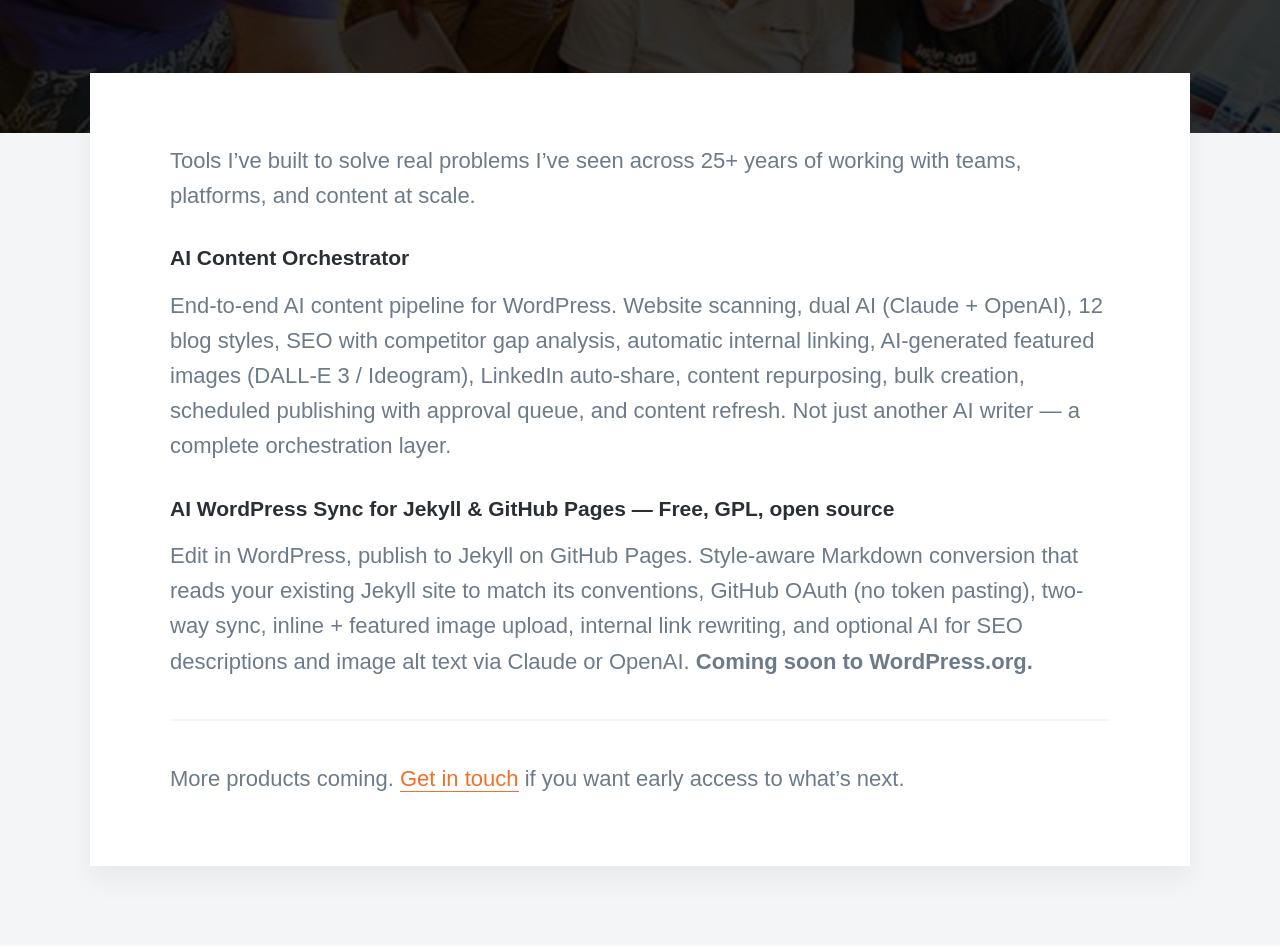
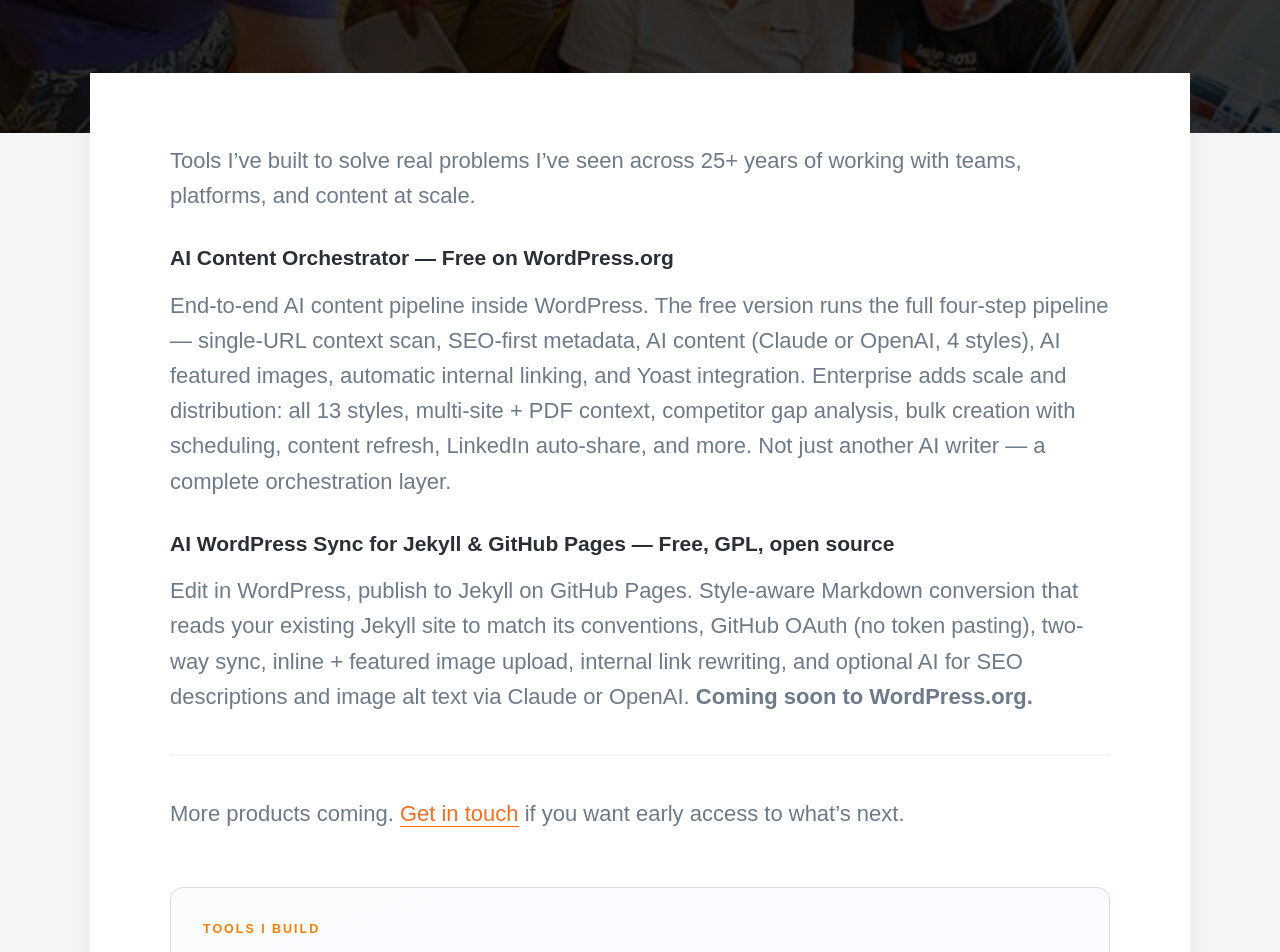
Before and after one commit to raybogman/raybogman.github.io, a Jekyll site: the page built from _pages/products.md, in a window 1280 px wide. Shown: the part 482-1434 px from the top of the page. Built offline with Jekyll 4.4.1, drawn with Linux system fonts in a browser that asks for light colours; nearby versions of some CDN libraries; some web fonts are replaced; some of the changed text lies outside the part shown; grey boxes are pictures that could not be loaded.

Commit message:
Add contextual product CTA block to blog posts + products hub
- New _data/products.yml (single source) + _includes/product-cta.html
- Relevance-matched: posts whose tags intersect a product show matched cards;
  unrelated posts show a single soft 'explore tools' link instead of an
  irrelevant push; /products shows all (mode=all)
- Scoped to blog posts + products hub only — NOT service/contact/about/product
  pages, to protect positioning and avoid boilerplate SEO noise
- Lightweight, lazy-loaded images, data-cta hooks for click tracking
- Also refresh the stale AI Content Orchestrator blurb on the products hub
  (free vs Enterprise, drop DALL-E 3 / 12-styles)

Co-Authored-By: Claude Opus 4.8 (1M context) <noreply@anthropic.com>

```diff
--- /dev/null
+++ b/_includes/product-cta.html
@@ -0,0 +1,75 @@
+{%- comment -%}
+  Contextual product CTA block. Used at the end of blog posts and on /products.
+  - Posts: shows products whose `tags` (in _data/products.yml) intersect page.tags.
+    If none match, falls back to a single soft "all tools" card (no irrelevant push).
+  - Pass mode="all" to force every product as a card (used on the /products hub).
+  Relevance + DRY by design — add a product in _data/products.yml and it appears here.
+{%- endcomment -%}
+
+{%- assign force_all = false -%}
+{%- if include.mode == "all" -%}{%- assign force_all = true -%}{%- endif -%}
+
+{%- comment -%} count tag matches first {%- endcomment -%}
+{%- assign match_count = 0 -%}
+{%- if page.tags -%}
+  {%- for product in site.data.products -%}
+    {%- assign hit = false -%}
+    {%- for t in page.tags -%}
+      {%- if product.tags contains t -%}{%- assign hit = true -%}{%- break -%}{%- endif -%}
+    {%- endfor -%}
+    {%- if hit -%}{%- assign match_count = match_count | plus: 1 -%}{%- endif -%}
+  {%- endfor -%}
+{%- endif -%}
+
+<aside class="product-cta" aria-label="Tools built by Ray Bogman">
+  <p class="product-cta__eyebrow">Tools I build</p>
+
+  {%- if force_all or match_count > 0 -%}
+  <div class="product-cta__grid">
+    {%- assign shown = 0 -%}
+    {%- for product in site.data.products -%}
+      {%- assign hit = false -%}
+      {%- if page.tags -%}
+        {%- for t in page.tags -%}
+          {%- if product.tags contains t -%}{%- assign hit = true -%}{%- break -%}{%- endif -%}
+        {%- endfor -%}
+      {%- endif -%}
+      {%- if force_all or hit -%}
+        {%- if shown < 2 -%}
+        <a class="product-cta__card" href="{{ product.url | relative_url }}" data-cta="product-content">
+          <span class="product-cta__media">
+            <img src="{{ product.image | relative_url }}" alt="{{ product.name }}" loading="lazy" decoding="async">
+          </span>
+          <span class="product-cta__body">
+            <span class="product-cta__name">{{ product.name }}</span>
+            <span class="product-cta__tagline">{{ product.tagline }}</span>
+            <span class="product-cta__link">{{ product.cta }} <span aria-hidden="true">&rarr;</span></span>
+          </span>
+        </a>
+        {%- assign shown = shown | plus: 1 -%}
+        {%- endif -%}
+      {%- endif -%}
+    {%- endfor -%}
+  </div>
+  {%- else -%}
+  <a class="product-cta__all" href="{{ '/products/' | relative_url }}" data-cta="product-all">
+    Explore the WordPress plugins and tools I've built <span aria-hidden="true">&rarr;</span>
+  </a>
+  {%- endif -%}
+</aside>
+
+<style>
+.product-cta{margin:3.5rem 0 0;padding:2rem;border:1px solid rgba(10,30,55,.12);border-radius:14px;background:linear-gradient(160deg,#fbfcfe,#f4f7fb)}
+.product-cta__eyebrow{margin:0 0 1.1rem;font-size:.78rem;font-weight:700;letter-spacing:.16em;text-transform:uppercase;color:#ff7e00}
+.product-cta__grid{display:grid;grid-template-columns:repeat(auto-fit,minmax(240px,1fr));gap:1rem}
+.product-cta__card{display:flex;flex-direction:column;overflow:hidden;border:1px solid rgba(10,30,55,.12);border-radius:12px;background:#fff;text-decoration:none;transition:transform .15s ease,box-shadow .15s ease,border-color .15s ease}
+.product-cta__card:hover{transform:translateY(-3px);box-shadow:0 12px 28px rgba(10,30,55,.12);border-color:rgba(255,126,0,.5)}
+.product-cta__media{display:block;aspect-ratio:16/9;background:#0b1d31;overflow:hidden}
+.product-cta__media img{width:100%;height:100%;object-fit:cover;display:block}
+.product-cta__body{display:flex;flex-direction:column;gap:.45rem;padding:1.1rem 1.2rem 1.25rem}
+.product-cta__name{font-weight:700;font-size:1.08rem;line-height:1.25;color:#0b1d31}
+.product-cta__tagline{font-size:.92rem;line-height:1.45;color:#4a5b6e}
+.product-cta__link{margin-top:.25rem;font-weight:600;font-size:.92rem;color:#ff7e00}
+.product-cta__all{display:inline-block;font-weight:600;color:#0b1d31;text-decoration:none;border-bottom:2px solid #ff7e00;padding-bottom:2px}
+.product-cta__all:hover{color:#ff7e00}
+</style>
--- a/_layouts/post.html
+++ b/_layouts/post.html
@@ -25,6 +25,8 @@ layout: default
 
 			{{ page.content }}
 
+			{% include product-cta.html %}
+
 		</article>
 
 	</div>
--- a/_pages/products.md
+++ b/_pages/products.md
@@ -8,8 +8,8 @@ permalink: /products/
 
 Tools I've built to solve real problems I've seen across 25+ years of working with teams, platforms, and content at scale.
 
-### [AI Content Orchestrator](/products/ai-content-orchestrator/)
-End-to-end AI content pipeline for WordPress. Website scanning, dual AI (Claude + OpenAI), 12 blog styles, SEO with competitor gap analysis, automatic internal linking, AI-generated featured images (DALL-E 3 / Ideogram), LinkedIn auto-share, content repurposing, bulk creation, scheduled publishing with approval queue, and content refresh. Not just another AI writer — a complete orchestration layer.
+### [AI Content Orchestrator](/products/ai-content-orchestrator/) — Free on WordPress.org
+End-to-end AI content pipeline inside WordPress. The free version runs the full four-step pipeline — single-URL context scan, SEO-first metadata, AI content (Claude or OpenAI, 4 styles), AI featured images, automatic internal linking, and Yoast integration. Enterprise adds scale and distribution: all 13 styles, multi-site + PDF context, competitor gap analysis, bulk creation with scheduling, content refresh, LinkedIn auto-share, and more. Not just another AI writer — a complete orchestration layer.
 
 ### [AI WordPress Sync for Jekyll & GitHub Pages](/products/ai-wordpress-jekyll-sync/) — Free, GPL, open source
 Edit in WordPress, publish to Jekyll on GitHub Pages. Style-aware Markdown conversion that reads your existing Jekyll site to match its conventions, GitHub OAuth (no token pasting), two-way sync, inline + featured image upload, internal link rewriting, and optional AI for SEO descriptions and image alt text via Claude or OpenAI. **Coming soon to WordPress.org.**
@@ -17,3 +17,5 @@ Edit in WordPress, publish to Jekyll on GitHub Pages. Style-aware Markdown conve
 ---
 
 More products coming. [Get in touch](/contact/) if you want early access to what's next.
+
+{% include product-cta.html mode="all" %}
```
Also changed, not shown: _data/products.yml (added, +16 -0 lines).
